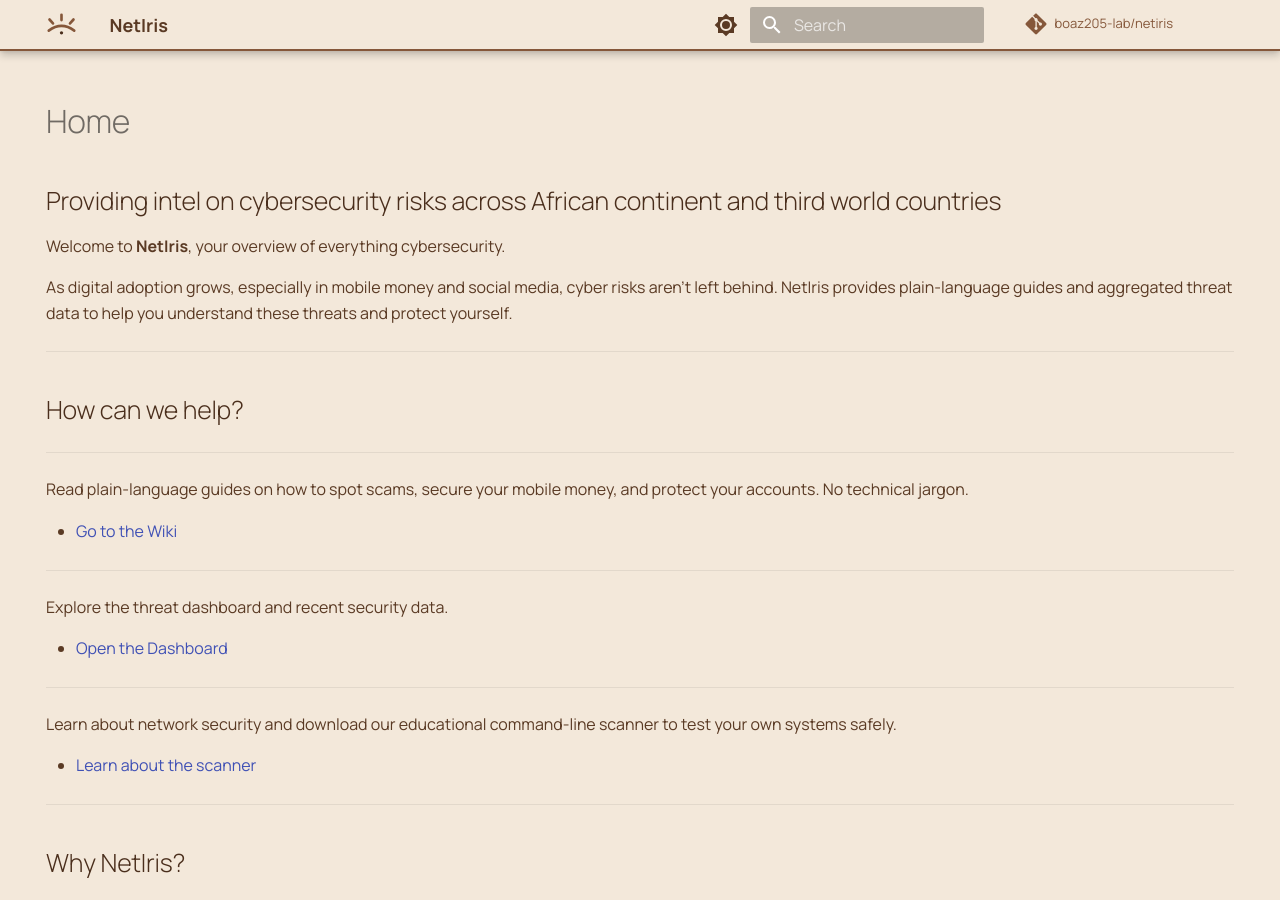
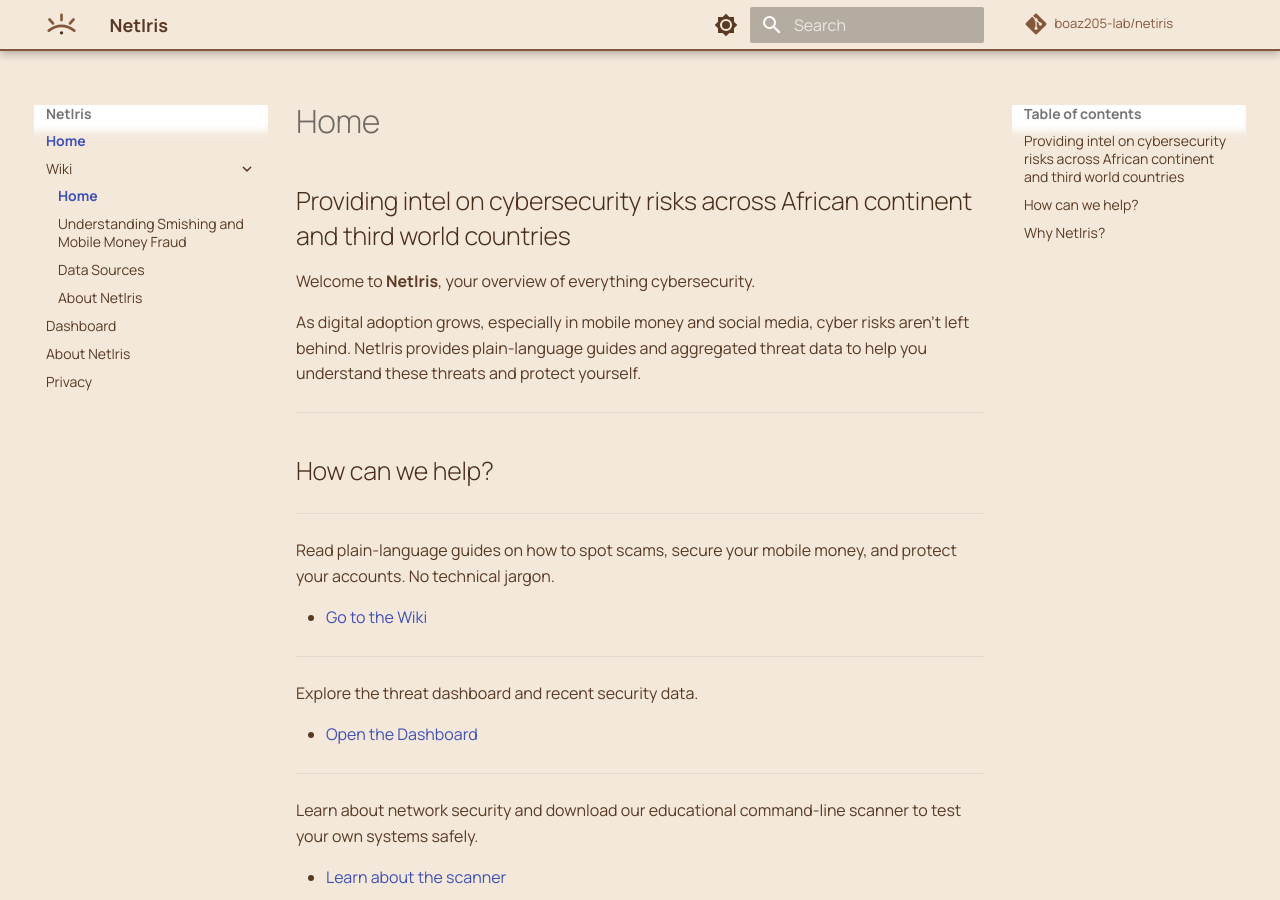
Before and after one commit to boaz205-lab/netiris, an MkDocs documentation site: the page built from docs/index.md, in a window 1280 px wide and 900 px high. Built offline with MkDocs 1.6.1 and Material for MkDocs 9.7.7, drawn with Linux system fonts in a browser that asks for light colours; comment, search, counter and statistics services are not loaded; part of the change alters nothing that is shown.

Commit message:
Remove hidden navigation and table of contents from index.md

```diff
--- a/docs/index.md
+++ b/docs/index.md
@@ -1,8 +1,5 @@
 ---
 title: NetIris -
-hide:
-    - navigation
-    - toc
 ---
 
 ## Providing intel on cybersecurity risks across African continent and third world countries
```
